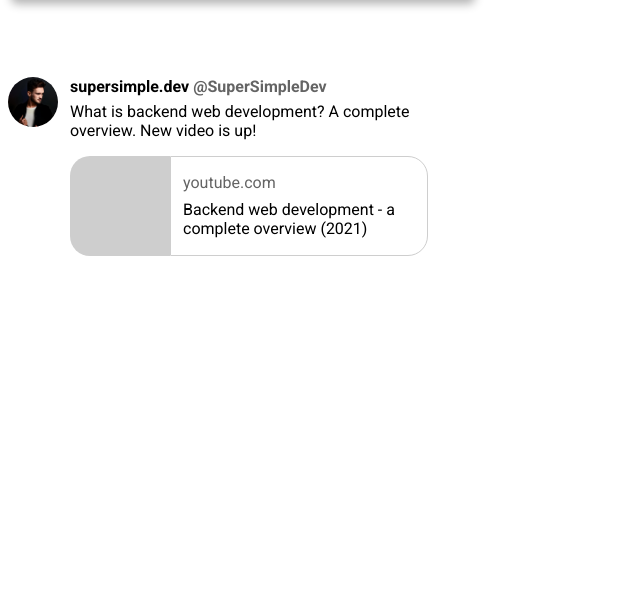
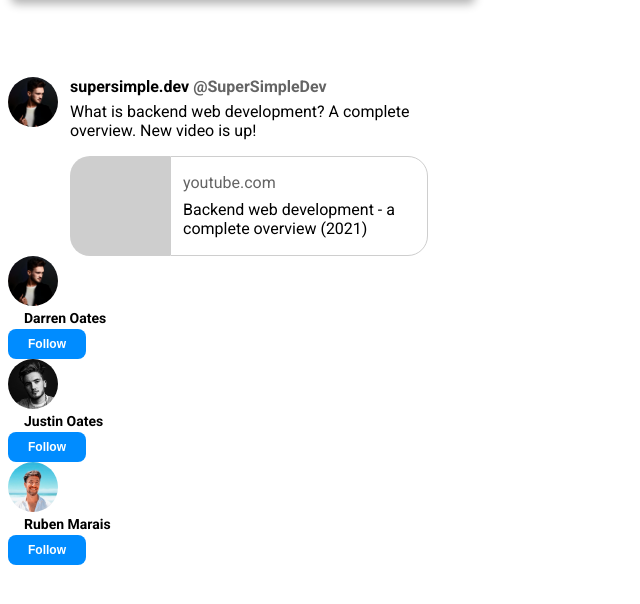
Before and after one commit to Darren-Oates/supersimple-website, a plain HTML site: page intro-to-html/test.html in a window 1280 px wide. Shown: the part 3217-3821 px from the top of the page, without its empty margins (0-640 px from the left). Drawn offline with Linux system fonts and the light colour scheme.

Commit message:
Add files via upload

```diff
--- a/intro-to-html/test.html
+++ b/intro-to-html/test.html
@@ -8,6 +8,8 @@
   <link href="https://fonts.googleapis.com/css2?family=Roboto:ital,wght@0,100;0,300;0,400;0,500;0,700;0,900;1,100;1,300;1,400;1,500;1,700;1,900&display=swap" rel="stylesheet">
 
   <link rel="stylesheet" href="styles/test.css">
+
+  <link rel="stylesheet" href="styles/other-test.css">
 
 </head>
 <body style="padding-bottom: 1000px;">
@@ -382,10 +384,32 @@
   </div>
 
 
-  <!-- Lesson 14 - Position Fixed -------------------------------------- -->
+  <!-- Other-Test Insta -------------------------------------- -->
 
 
+  <div class="insta-row">
+    <img class="img-12g" src="test-pics/d-pfp.jpg">
+    <div class="info-12g">
+      <p class="name-12g">Darren Oates</p>
+    </div>
+    <button class="button-12g">Follow</button>
+  </div>
 
+  <div class="insta-row">
+    <img class="img-12g" src="test-pics/Justin2_Square.jpg">
+    <div class="info-12g">
+      <p class="name-12g">Justin Oates</p>
+    </div>
+    <button class="button-12g">Follow</button>
+  </div>
+
+  <div class="insta-row">
+    <img class="img-12g" src="test-pics/Ruben Marais.jpg">
+    <div class="info-12g">
+      <p class="name-12g">Ruben Marais</p>
+    </div>
+    <button class="button-12g">Follow</button>
+  </div>
 
 </body>
 </html>
```
